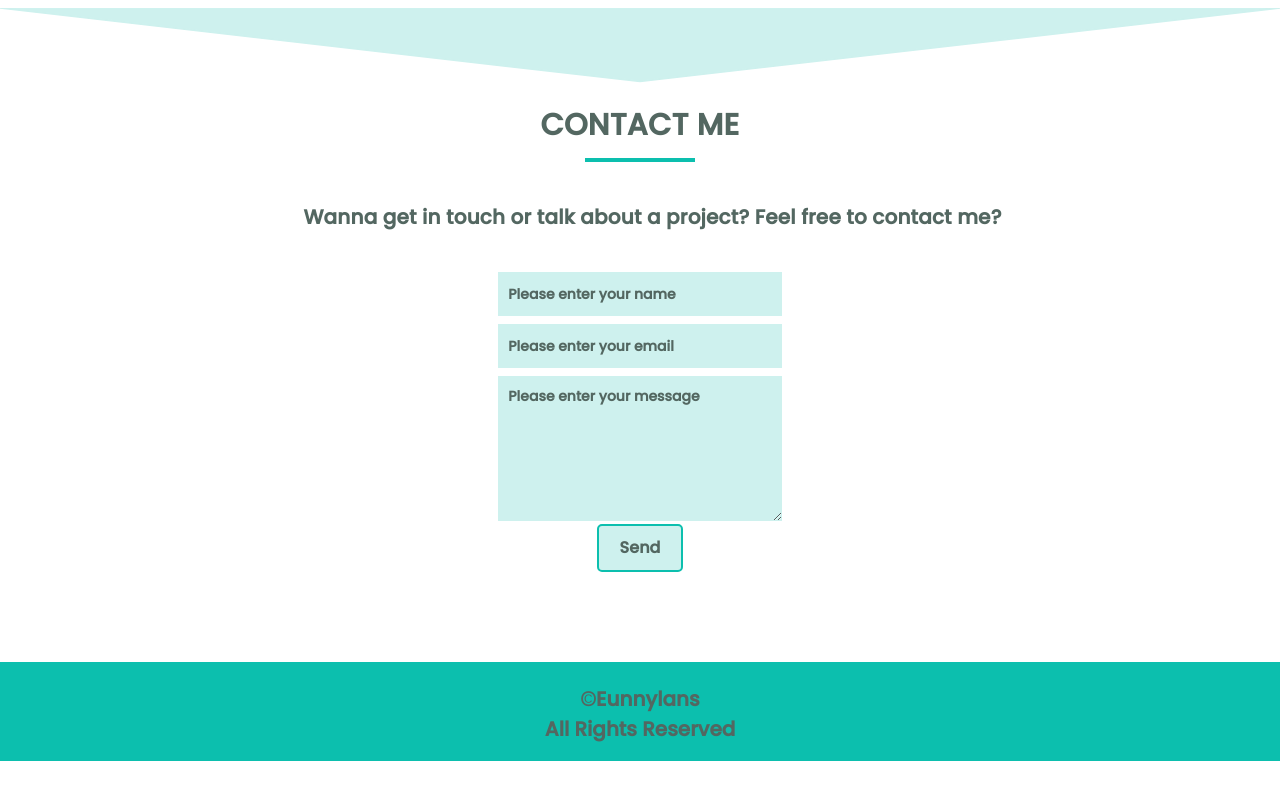
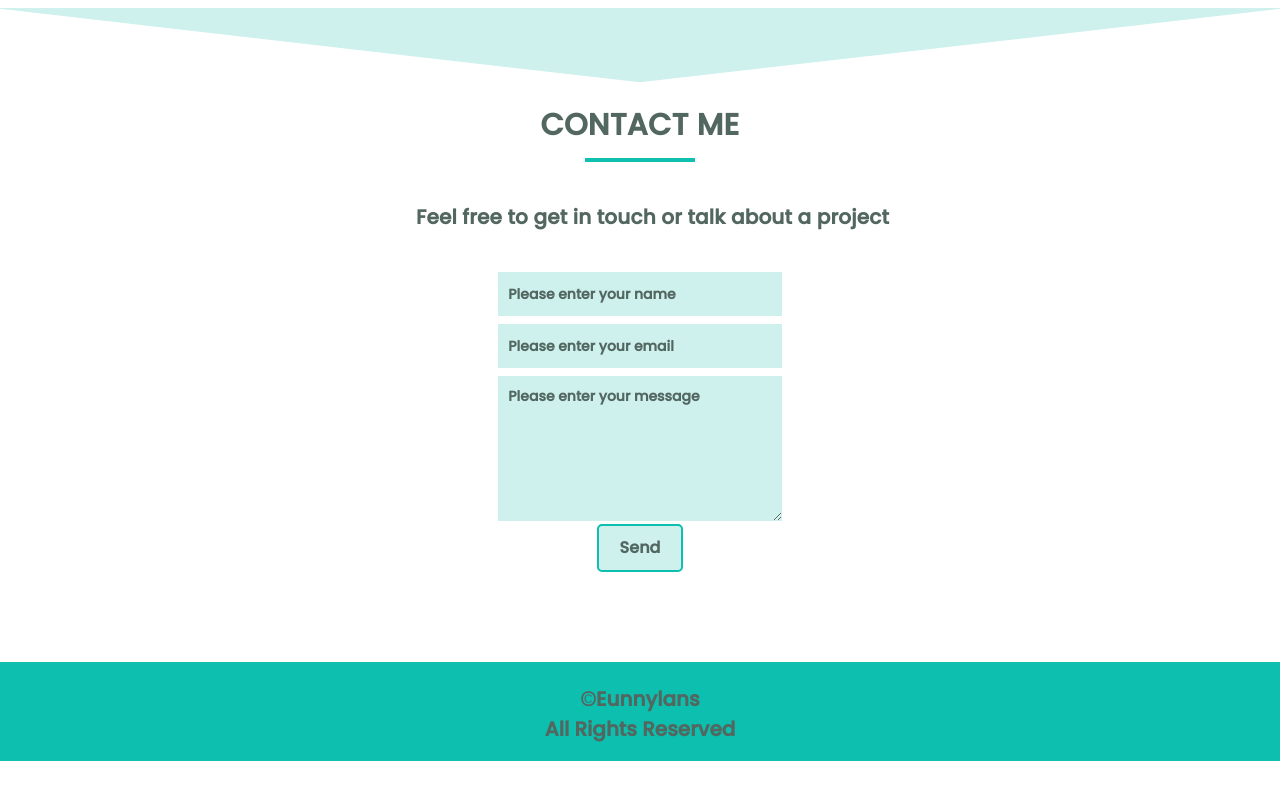
Before and after one commit to Eunnylans/Eunice_Portfolio, a React (Create React App) app: page / in a window 1280 px wide. Shown: the part 4494-5294 px from the top of the page. Built offline with nearby package versions, Linux system fonts and the light colour scheme; a web font is replaced by a local one.

Commit message:
Updating Message Component

```diff
--- a/src/Components/Messages.js
+++ b/src/Components/Messages.js
@@ -87,7 +87,7 @@ const Messages = () => {
             className={`questionTypo ${fadeIn ? "fadeIn" : null}`}
             variant="body1"
           >
-            Wanna get in touch or talk about a project? Feel free to contact me?
+            Feel free to get in touch or talk about a project
           </Typography>
           <form
             ref={form}
```
